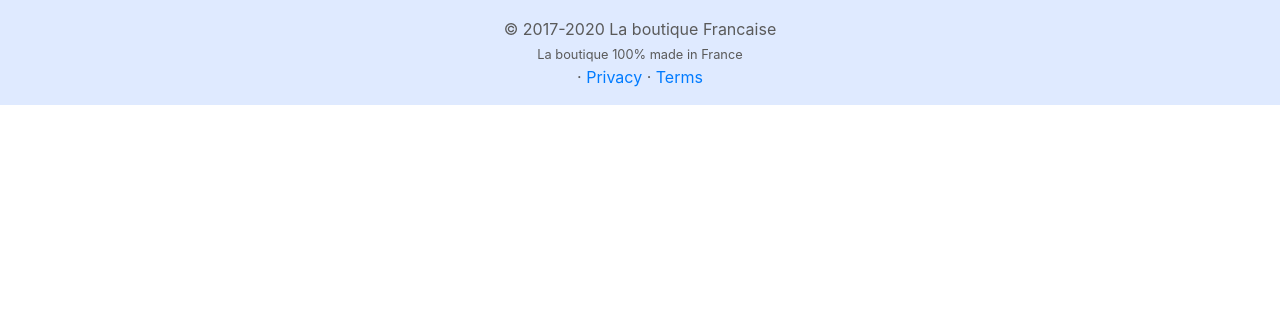
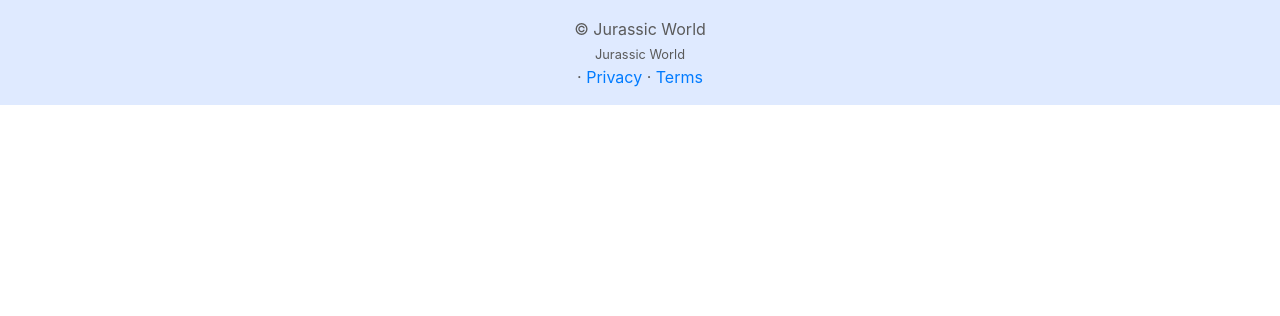
Before and after one commit to Antonin-dev/SiteMarchandSymfony, a Symfony app: template templates/account/index.html.twig in a window 1280 px wide. Shown: the part 484-800 px from the top of the page. Run offline with Twig, Linux system fonts and the light colour scheme; the template is opened without the code that fills it, so the values that code supplies are empty; some libraries are stand-ins or nearby versions.

Commit message:
mis a jour

```diff
--- a/src/Classe/Mail.php
+++ b/src/Classe/Mail.php
@@ -7,8 +7,8 @@ use Mailjet\Resources;
 
 class Mail
 {
-    private $api_key = '01441d65ab28009beab9bf7ec2f8618e';
-    private $api_key_secret = 'b0dd509b12c3ca30a0b467545d1faa4d';
+    private $api_key = '';
+    private $api_key_secret = '';
 
     public function send($to_email, $to_name, $subject, $content)
     {
--- a/src/Controller/StripeController.php
+++ b/src/Controller/StripeController.php
@@ -19,7 +19,7 @@ class StripeController extends AbstractController
      */
     public function index(Cart $cart, $reference, EntityManagerInterface $entityManager)
     {
-            Stripe::setApiKey('sk_test_51ITYOqLrvHf8f07ZiyCyAwukbdXimRfUcglVFAbObvtPorKUI4L4zVvZBlgKW58qYh54uO6sNpHBTydiRQsUP6LJ00jWZKfXgH');
+            Stripe::setApiKey('');
 
             $products_for_stripe = [];
             $YOUR_DOMAIN = 'http://localhost:8000';
--- a/templates/base.html.twig
+++ b/templates/base.html.twig
@@ -120,8 +120,8 @@
     <footer class="footer-custom">
 
         <p>
-        &copy; 2017-2020 La boutique Francaise<br/>
-        <small>La boutique 100% made in France</small></br>
+        &copy; Jurassic World<br/>
+        <small>Jurassic World</small></br>
         &middot; <a href="#">Privacy</a>
         &middot; <a href="#">Terms</a></p>
     </footer>
```
